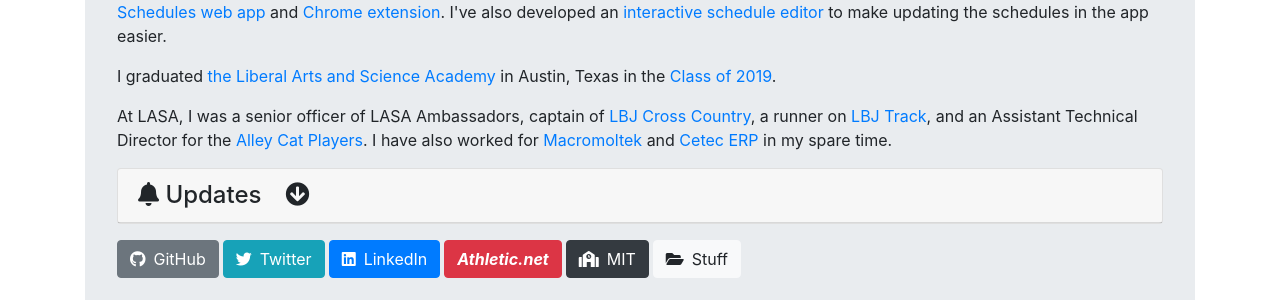
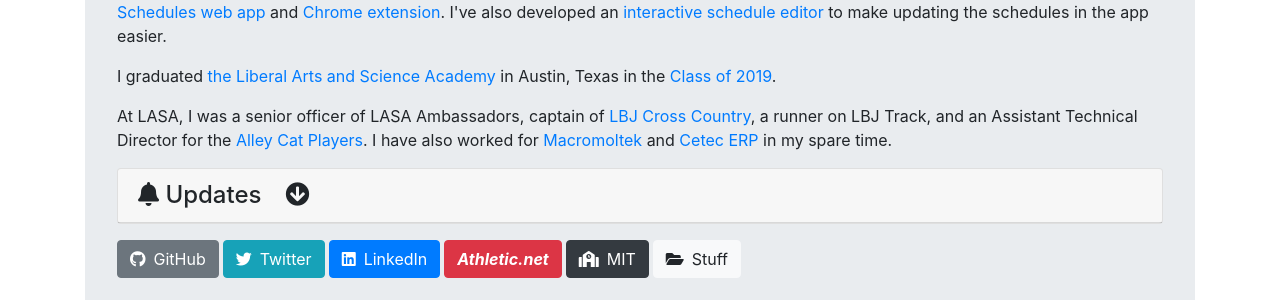
Before and after one commit to camtheman256/website, a Jekyll site: the page built from me/index.html, in a window 1280 px wide. Shown: the part 537-837 px from the top of the page. Built offline with Jekyll 4.4.1, drawn with Linux system fonts in a browser that asks for light colours; nearby versions of some CDN libraries; some of the changed lines change nothing that is shown.

Commit message:
Fix links

```diff
--- a/me/index.html
+++ b/me/index.html
@@ -49,7 +49,7 @@
 	</p>
         <p>I graduated <a href="http://www.lasahighschool.org/" target="_blank">the Liberal Arts and Science Academy</a> in Austin, Texas in the <a href="https://lasa2019.com">Class of 2019</a>.</p>
         <p>
-          At LASA, I was a senior officer of LASA Ambassadors, captain of <a href="https://www.lbjxc.org" target="_blank">LBJ Cross Country</a>, a runner on <a href="https://www.lbjtf.org">LBJ Track</a>, and an Assistant Technical Director for the <a href="https://www.alleycatplayers.com" target="_blank">Alley Cat Players</a>. I have also worked for <a href="https://www.macromoltek.com">Macromoltek</a> and <a href="https://www.cetecerp.com/" data-toggle="tooltip" title="Run your business efficiently!">Cetec ERP</a> in my spare time.
+          At LASA, I was a senior officer of LASA Ambassadors, captain of <a href="https://www.lasaxc.org" target="_blank" title="Now, LASA Cross Country" data-toggle="tooltip">LBJ Cross Country</a>, a runner on LBJ Track, and an Assistant Technical Director for the <a href="https://www.alleycatplayers.com" target="_blank">Alley Cat Players</a>. I have also worked for <a href="https://www.macromoltek.com">Macromoltek</a> and <a href="https://www.cetecerp.com/" data-toggle="tooltip" title="Run your business efficiently!">Cetec ERP</a> in my spare time.
         </p>
         <div class="card mb-3" id="card-deck-updates">
             <h4 class="card-header no-cursor" id="panel-expand"><i class="fa fa-bell"></i>&nbsp;<span class="linklessa">Updates</span>&emsp;<i class="fa fa-arrow-circle-down" id="arrowicon"></i></h4>
```
